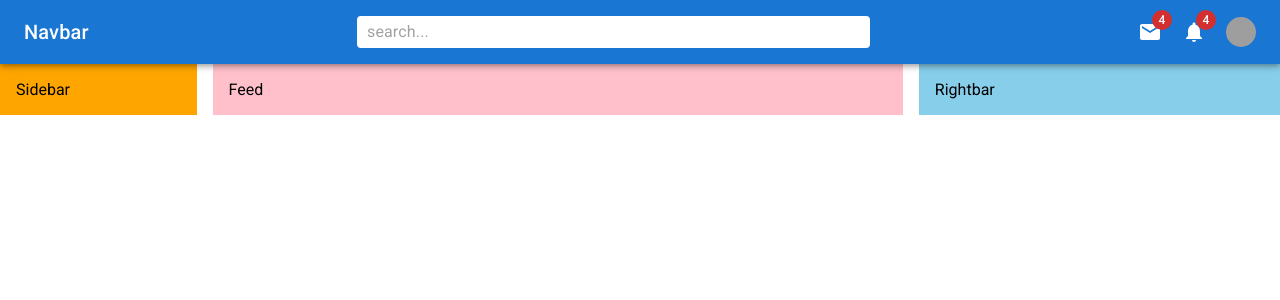
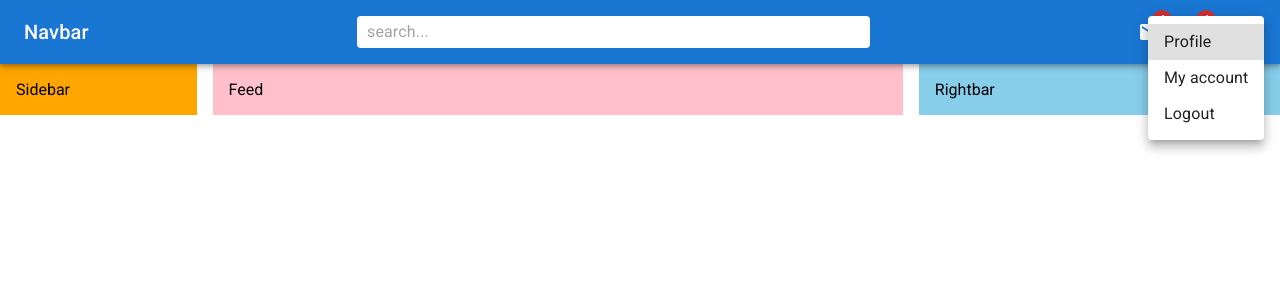
Before and after one commit to jungjuyoung/react-mui, a React (Create React App) app: page / in a window 1280 px wide. Both pictures are taken after a click on the element 1240 px from the left and 32 px from the top of the page. Shown: the top 300 px of the page. Built offline with nearby package versions, Linux system fonts and the light colour scheme; grey boxes are pictures that could not be loaded.

Commit message:
nav bar UI completed

```diff
--- a/src/components/Navbar.jsx
+++ b/src/components/Navbar.jsx
@@ -1,3 +1,4 @@
+import { useState } from "react";
 import {
   AppBar,
   Toolbar,
@@ -11,6 +12,8 @@
 import MailIcon from "@mui/icons-material/Mail";
 import { Box } from "@mui/system";
 import { Notifications } from "@mui/icons-material";
+import Menu from "@mui/material/Menu";
+import MenuItem from "@mui/material/MenuItem";
 const StyledToolbar = styled(Toolbar)({
   display: "flex",
   justifyContent: "space-between",
@@ -43,6 +46,7 @@
 }));
 
 const Navbar = () => {
+  const [open, setOpen] = useState(false);
   return (
     <AppBar position="sticky">
       <StyledToolbar>
@@ -64,9 +68,10 @@
             sx={{ width: 30, height: 30 }}
             alt="Nadia"
             src="/static/images/avatar/1.jpg"
+            onClick={e => setOpen(true)}
           />
         </Icons>
-        <UserBox>
+        <UserBox onClick={e => setOpen(true)}>
           <Avatar
             sx={{ width: 30, height: 30 }}
             alt="Nadia"
@@ -75,6 +80,24 @@
           <Typography variant="span">Nadia</Typography>
         </UserBox>
       </StyledToolbar>
+      <Menu
+        id="demo-positioned-menu"
+        aria-labelledby="demo-positioned-button"
+        open={open}
+        onClose={e => setOpen(false)}
+        anchorOrigin={{
+          vertical: "top",
+          horizontal: "right",
+        }}
+        transformOrigin={{
+          vertical: "top",
+          horizontal: "left",
+        }}
+      >
+        <MenuItem>Profile</MenuItem>
+        <MenuItem>My account</MenuItem>
+        <MenuItem>Logout</MenuItem>
+      </Menu>
     </AppBar>
   );
 };
```
